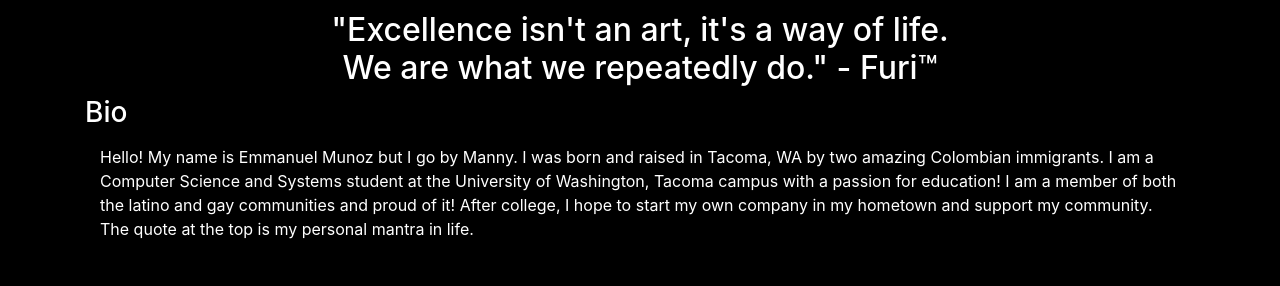
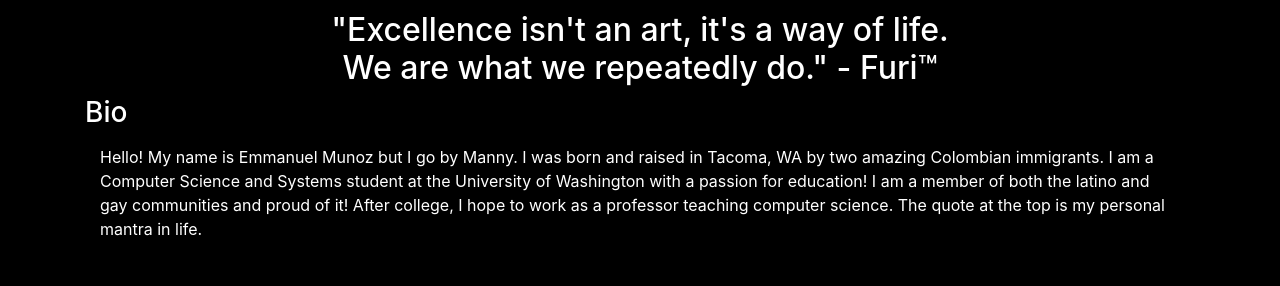
Before and after one commit to M00ny0z/auto-resume, a Gatsby site: page / in a window 1280 px wide. Shown: the part 70-356 px from the top of the page. Built offline with nearby package versions, Linux system fonts and the light colour scheme; Gatsby itself is replaced by a stand-in of ours.

Commit message:
Changed bio]

```diff
--- a/src/components/Bio.js
+++ b/src/components/Bio.js
@@ -12,10 +12,10 @@ const Bio = () => {
                <p className="regtext">
                   Hello! My name is Emmanuel Munoz but I go by Manny. I was born and raised in
                   Tacoma, WA by two amazing Colombian immigrants. I am a Computer Science and
-                  Systems student at the University of Washington, Tacoma campus with a passion
+                  Systems student at the University of Washington with a passion
                   for education! I am a member of both the latino and gay communities and proud
-                  of it! After college, I hope to start my own company in my hometown and support
-                  my community. The quote at the top is my personal mantra in life.
+                  of it! After college, I hope to work as a professor teaching computer science.
+                  The quote at the top is my personal mantra in life.
                </p>
             </div>
          </div>
```
